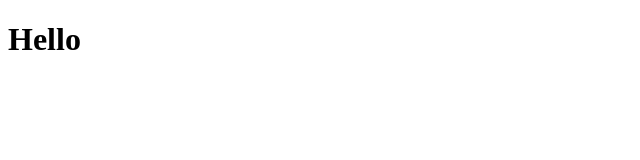
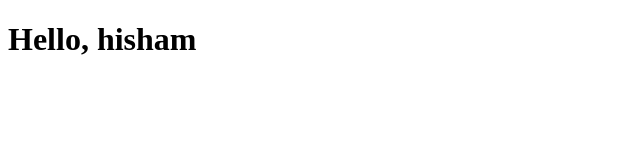
Before and after one commit to HishamBoyMunna/Learn-git, a plain HTML site: page index.html in a window 1280 px wide. Shown: the whole page, without its empty margins (0-640 px from the left). Drawn offline with Linux system fonts and the light colour scheme.

Commit message:
[version 0.1] boss theri villihu nannakki index.html

```diff
--- a/index.html
+++ b/index.html
@@ -6,6 +6,6 @@
     <title>HI, git</title>
 </head>
 <body>
-    <h1>Hello</h1>
+    <h1>Hello, hisham</h1>
 </body>
 </html>
```
